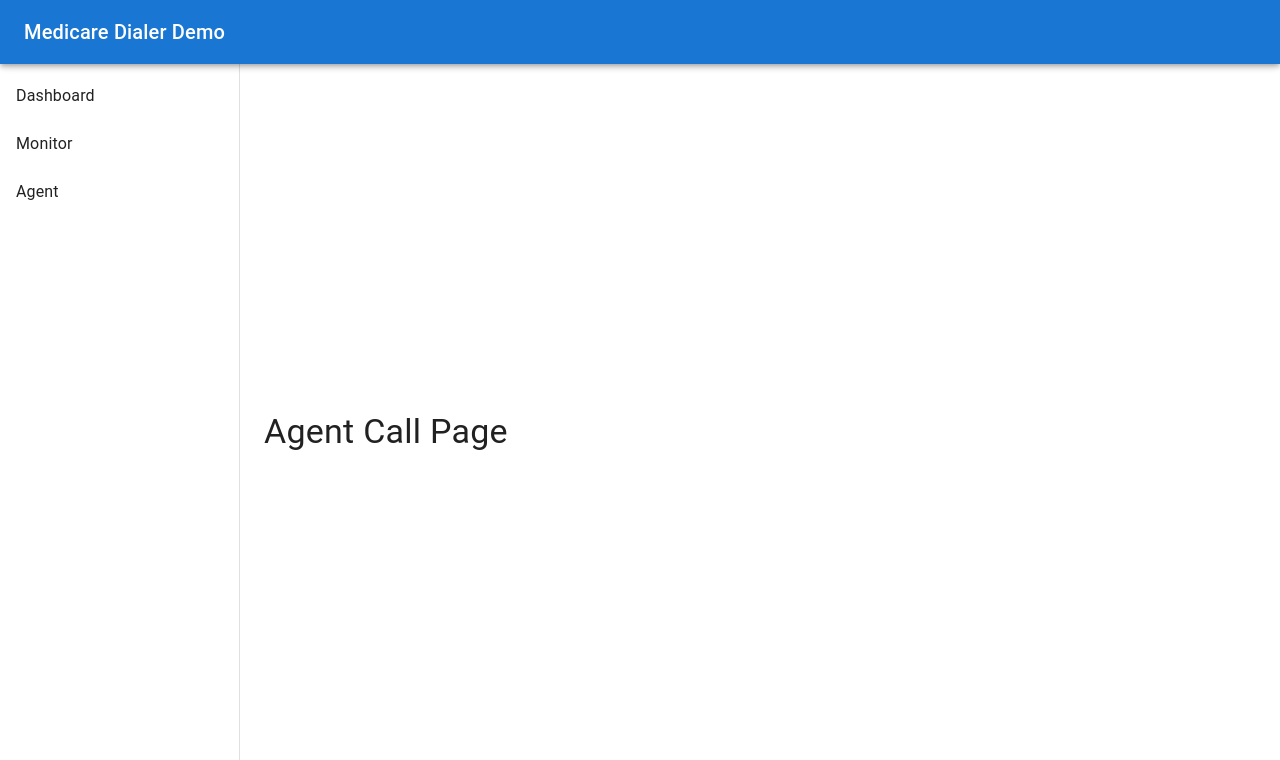
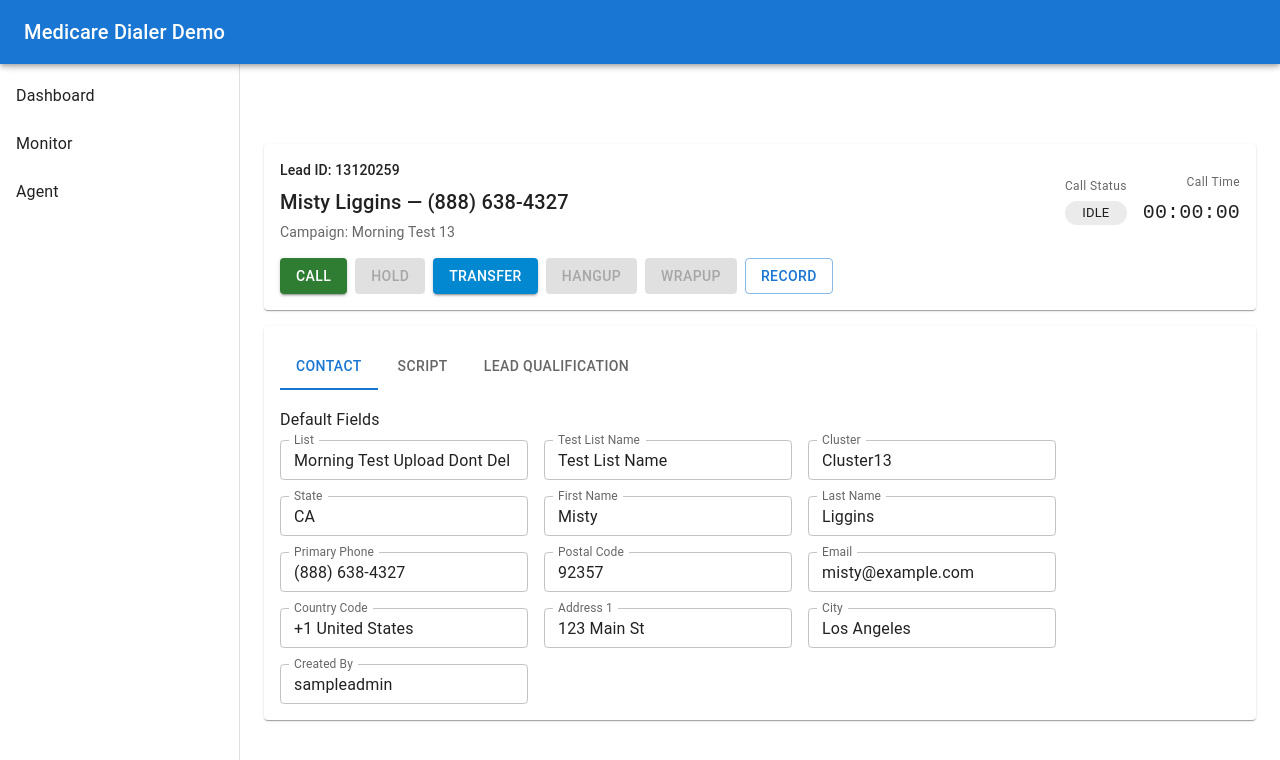
Before and after one commit to keithckramer/medicaredialerdemo, a React (Vite) app: page /agent in a window 1280 px wide. Shown: the top 760 px of the page. Built offline with nearby package versions, Linux system fonts and the light colour scheme.

Commit message:
Add agent call screen header and controls

```diff
--- a/src/pages/AgentCallPage.tsx
+++ b/src/pages/AgentCallPage.tsx
@@ -1,9 +1,265 @@
-import { Typography } from '@mui/material'
+// src/pages/AgentCallPage.tsx
+import { useEffect, useState } from 'react'
+import {
+  Box,
+  Button,
+  Chip,
+  Paper,
+  Stack,
+  Typography,
+  Tabs,
+  Tab,
+  Grid,
+  TextField,
+} from '@mui/material'
+
+type CallStatus = 'IDLE' | 'DIALING' | 'IN_CALL' | 'HOLD' | 'WRAPUP'
+
+const mockLead = {
+  id: '13120259',
+  firstName: 'Misty',
+  lastName: 'Liggins',
+  primaryPhone: '(888) 638-4327',
+  listName: 'Morning Test Upload Dont Del',
+  cluster: 'Cluster13',
+  campaign: 'Morning Test 13',
+  state: 'CA',
+  postalCode: '92357',
+  email: 'misty@example.com',
+  countryCode: '+1 United States',
+  address1: '123 Main St',
+  city: 'Los Angeles',
+  createdBy: 'sampleadmin',
+}
+
+function formatSeconds(total: number): string {
+  const minutes = Math.floor(total / 60)
+    .toString()
+    .padStart(2, '0')
+  const seconds = (total % 60).toString().padStart(2, '0')
+  return `00:${minutes}:${seconds}`
+}
 
 export default function AgentCallPage() {
+  const [callStatus, setCallStatus] = useState<CallStatus>('IDLE')
+  const [callSeconds, setCallSeconds] = useState(0)
+  const [tab, setTab] = useState(0)
+
+  // Simple timer: only runs while IN_CALL
+  useEffect(() => {
+    if (callStatus !== 'IN_CALL') return
+
+    const id = setInterval(() => {
+      setCallSeconds((s) => s + 1)
+    }, 1000)
+
+    return () => clearInterval(id)
+  }, [callStatus])
+
+  const handleStartCall = () => {
+    setCallSeconds(0)
+    setCallStatus('IN_CALL')
+  }
+
+  const handleHangup = () => {
+    setCallStatus('WRAPUP')
+  }
+
+  const handleWrapup = () => {
+    setCallStatus('IDLE')
+    setCallSeconds(0)
+  }
+
+  const handleHold = () => {
+    setCallStatus((prev) => (prev === 'HOLD' ? 'IN_CALL' : 'HOLD'))
+  }
+
+  const statusColor: Record<CallStatus, 'default' | 'success' | 'warning' | 'error' | 'info'> = {
+    IDLE: 'default',
+    DIALING: 'info',
+    IN_CALL: 'success',
+    HOLD: 'warning',
+    WRAPUP: 'error',
+  }
+
   return (
-    <Typography variant="h4" component="h1">
-      Agent Call Page
-    </Typography>
+    <Box>
+      {/* Header bar */}
+      <Paper sx={{ p: 2, mb: 2 }}>
+        <Stack direction="row" justifyContent="space-between" alignItems="center" spacing={2}>
+          <Stack spacing={0.5}>
+            <Typography variant="subtitle2">Lead ID: {mockLead.id}</Typography>
+            <Typography variant="h6">
+              {mockLead.firstName} {mockLead.lastName} — {mockLead.primaryPhone}
+            </Typography>
+            <Typography variant="body2" color="text.secondary">
+              Campaign: {mockLead.campaign}
+            </Typography>
+          </Stack>
+
+          <Stack direction="row" spacing={2} alignItems="center">
+            <Stack spacing={0.5} textAlign="right">
+              <Typography variant="caption" color="text.secondary">
+                Call Status
+              </Typography>
+              <Chip
+                label={callStatus.replace('_', ' ')}
+                color={statusColor[callStatus]}
+                size="small"
+              />
+            </Stack>
+
+            <Stack spacing={0.5} textAlign="right">
+              <Typography variant="caption" color="text.secondary">
+                Call Time
+              </Typography>
+              <Typography variant="h6" fontFamily="monospace">
+                {formatSeconds(callSeconds)}
+              </Typography>
+            </Stack>
+          </Stack>
+        </Stack>
+
+        {/* Call control buttons */}
+        <Stack direction="row" spacing={1} mt={2}>
+          <Button
+            variant="contained"
+            color="success"
+            onClick={handleStartCall}
+            disabled={callStatus === 'IN_CALL'}
+          >
+            CALL
+          </Button>
+          <Button
+            variant="contained"
+            color="warning"
+            onClick={handleHold}
+            disabled={callStatus === 'IDLE' || callStatus === 'WRAPUP'}
+          >
+            {callStatus === 'HOLD' ? 'RESUME' : 'HOLD'}
+          </Button>
+          <Button variant="contained" color="info">
+            TRANSFER
+          </Button>
+          <Button
+            variant="contained"
+            color="error"
+            onClick={handleHangup}
+            disabled={callStatus !== 'IN_CALL' && callStatus !== 'HOLD'}
+          >
+            HANGUP
+          </Button>
+          <Button
+            variant="contained"
+            color="secondary"
+            onClick={handleWrapup}
+            disabled={callStatus !== 'WRAPUP'}
+          >
+            WRAPUP
+          </Button>
+          <Button variant="outlined" color="primary">
+            RECORD
+          </Button>
+        </Stack>
+      </Paper>
+
+      {/* Tabs + content (we'll flesh out Contact tab next codex) */}
+      <Paper sx={{ p: 2 }}>
+        <Tabs value={tab} onChange={(_, v) => setTab(v)} sx={{ mb: 2 }}>
+          <Tab label="Contact" />
+          <Tab label="Script" />
+          <Tab label="Lead Qualification" />
+        </Tabs>
+
+        {tab === 0 && <ContactTab />}
+
+        {tab === 1 && (
+          <Box>
+            <Typography variant="subtitle1" gutterBottom>
+              Call Script
+            </Typography>
+            <Typography variant="body2" color="text.secondary">
+              This is where you can show the agent script for the campaign. For now, this is static
+              text just to demonstrate layout.
+            </Typography>
+          </Box>
+        )}
+
+        {tab === 2 && (
+          <Box>
+            <Typography variant="subtitle1" gutterBottom>
+              Lead Qualification
+            </Typography>
+            <Typography variant="body2" color="text.secondary">
+              Qualification questions / checklist would go here in the real app.
+            </Typography>
+          </Box>
+        )}
+      </Paper>
+    </Box>
   )
 }
+
+// Split contact fields into their own component for clarity
+function ContactTab() {
+  return (
+    <Box>
+      <Typography variant="subtitle1" gutterBottom>
+        Default Fields
+      </Typography>
+
+      <Grid container spacing={2}>
+        <Grid item xs={12} md={6}>
+          <TextField label="List" fullWidth size="small" defaultValue={mockLead.listName} />
+        </Grid>
+        <Grid item xs={12} md={6}>
+          <TextField label="Test List Name" fullWidth size="small" defaultValue="Test List Name" />
+        </Grid>
+
+        <Grid item xs={12} md={6}>
+          <TextField label="Cluster" fullWidth size="small" defaultValue={mockLead.cluster} />
+        </Grid>
+        <Grid item xs={12} md={6}>
+          <TextField label="State" fullWidth size="small" defaultValue={mockLead.state} />
+        </Grid>
+
+        <Grid item xs={12} md={6}>
+          <TextField label="First Name" fullWidth size="small" defaultValue={mockLead.firstName} />
+        </Grid>
+        <Grid item xs={12} md={6}>
+          <TextField label="Last Name" fullWidth size="small" defaultValue={mockLead.lastName} />
+        </Grid>
+
+        <Grid item xs={12} md={6}>
+          <TextField
+            label="Primary Phone"
+            fullWidth
+            size="small"
+            defaultValue={mockLead.primaryPhone}
+          />
+        </Grid>
+        <Grid item xs={12} md={6}>
+          <TextField label="Postal Code" fullWidth size="small" defaultValue={mockLead.postalCode} />
+        </Grid>
+
+        <Grid item xs={12} md={6}>
+          <TextField label="Email" fullWidth size="small" defaultValue={mockLead.email} />
+        </Grid>
+        <Grid item xs={12} md={6}>
+          <TextField label="Country Code" fullWidth size="small" defaultValue={mockLead.countryCode} />
+        </Grid>
+
+        <Grid item xs={12} md={6}>
+          <TextField label="Address 1" fullWidth size="small" defaultValue={mockLead.address1} />
+        </Grid>
+        <Grid item xs={12} md={6}>
+          <TextField label="City" fullWidth size="small" defaultValue={mockLead.city} />
+        </Grid>
+
+        <Grid item xs={12} md={6}>
+          <TextField label="Created By" fullWidth size="small" defaultValue={mockLead.createdBy} />
+        </Grid>
+      </Grid>
+    </Box>
+  )
+}
```
